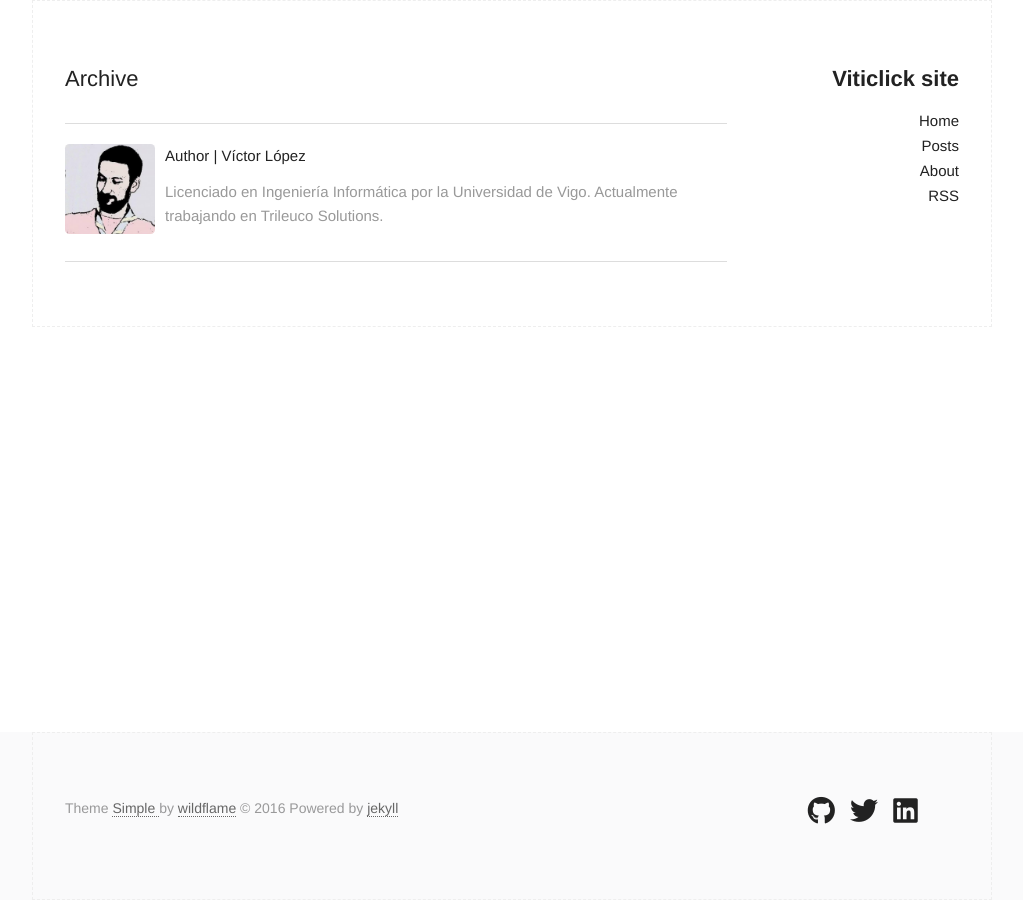
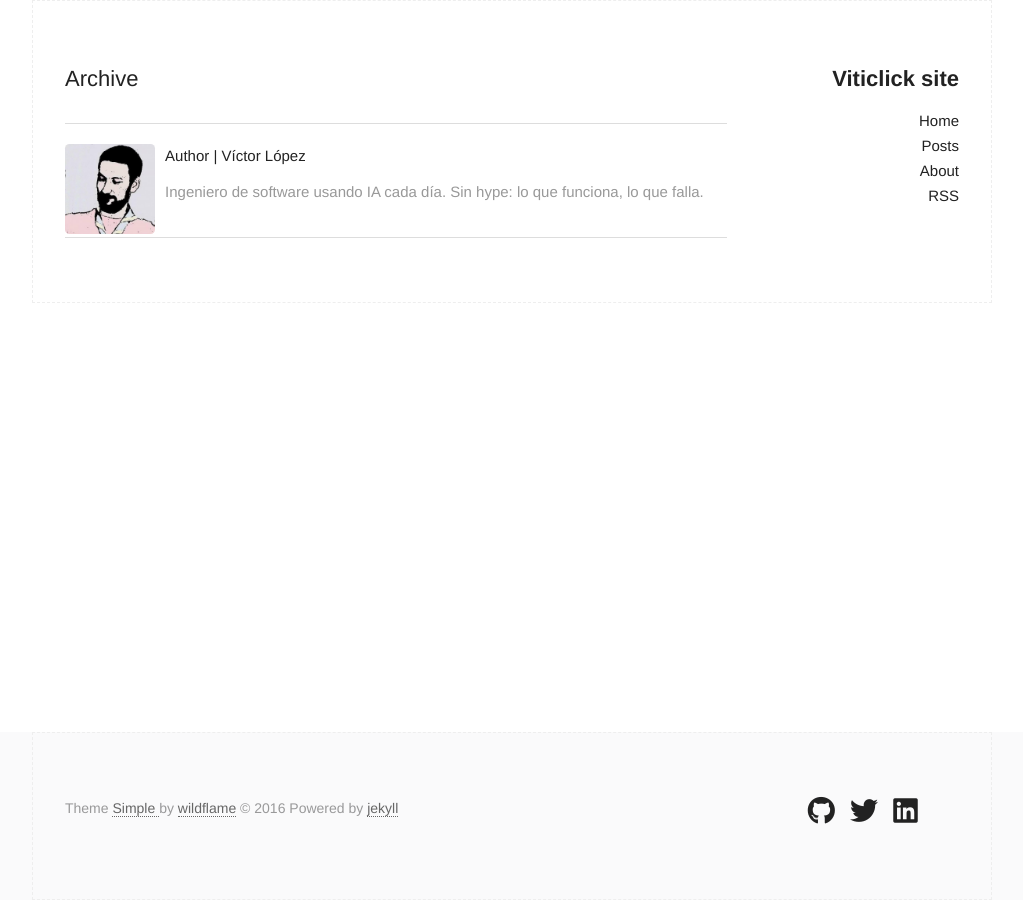
Before and after one commit to viticlick/viticlick.github.io, a Jekyll site: the page built from archive.html, in a window 1280 px wide. Shown: the whole page, without its empty margins (128-1151 px from the left). Built offline with Jekyll 4.4.1, drawn with Linux system fonts in a browser that asks for light colours.

Commit message:
Update author bio in footer
Co-Authored-By: Claude Haiku 5.5 <noreply@anthropic.com>
Claude-Session: https://claude.ai/code/session_01XU6vNTZDWupCdET6vhXkaH

```diff
--- a/_includes/author.html
+++ b/_includes/author.html
@@ -3,7 +3,7 @@
   <div class="authorinfo box">
     <p>Author | Víctor López</p>
     <p class="bio">
-      Licenciado en Ingeniería Informática por la Universidad de Vigo. Actualmente trabajando en Trileuco Solutions.
+      Ingeniero de software usando IA cada día. Sin hype: lo que funciona, lo que falla.
     </p>
   </div>
 </section>
```
